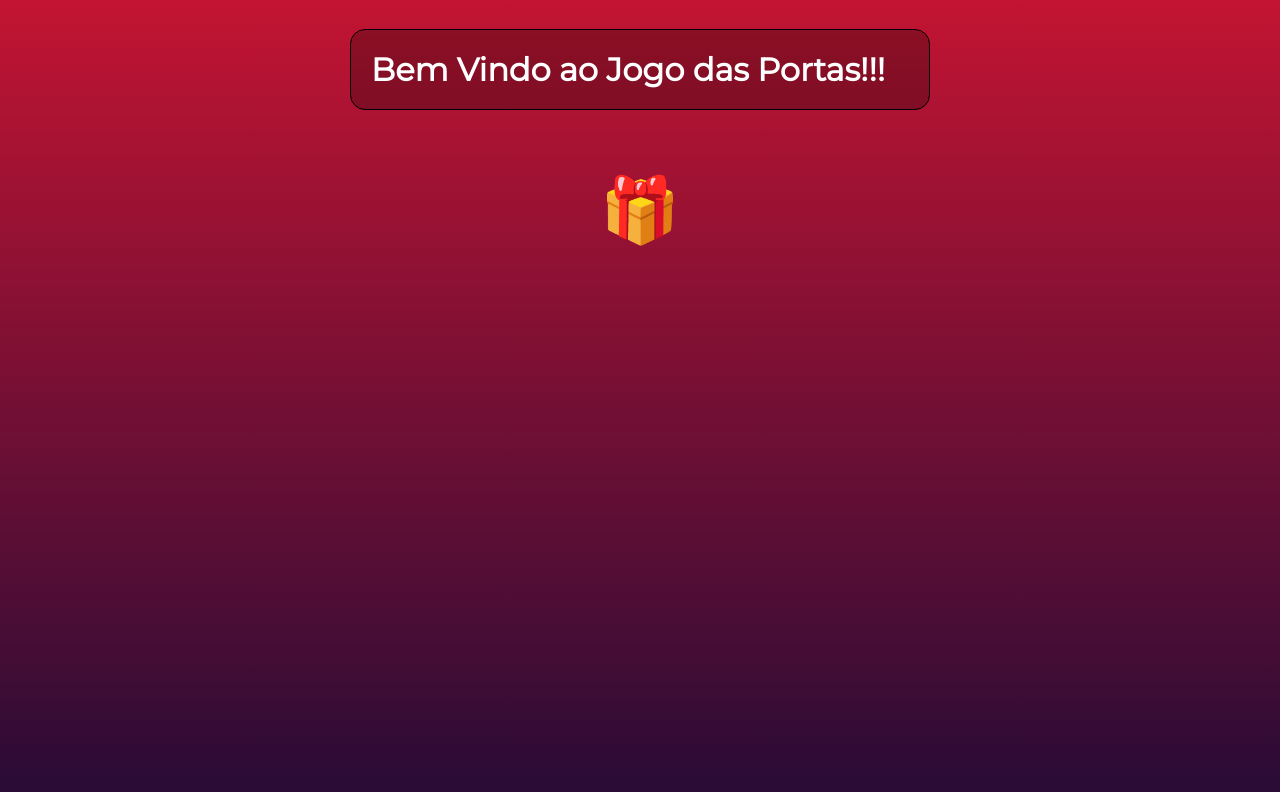
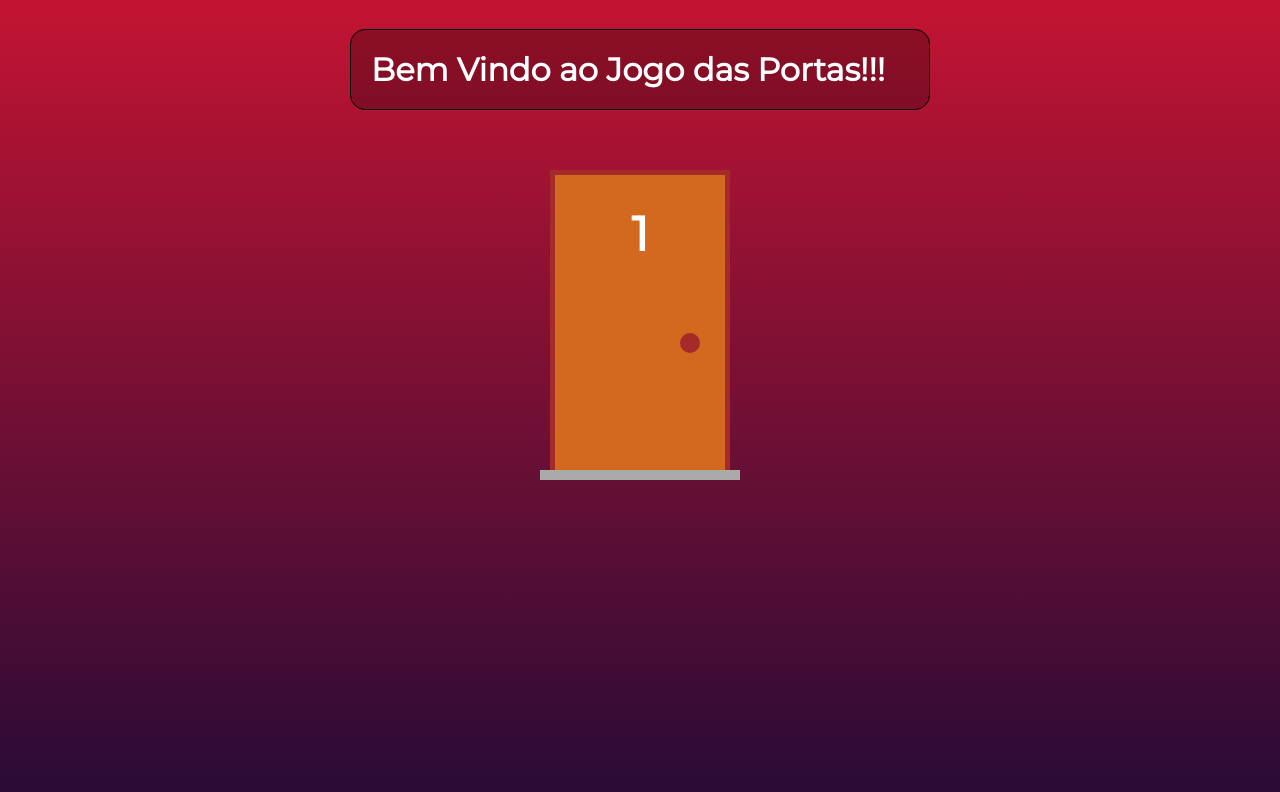
Before and after one commit to Domisnnet/jogo-das-portas, a Vue app: page / in a window 1280 px wide. Shown: the top 792 px of the page. Built offline with nearby package versions, Linux system fonts and the light colour scheme.

Commit message:
alteração final

```diff
--- a/src/App.vue
+++ b/src/App.vue
@@ -1,16 +1,16 @@
 <template>
   <div id="app">
     <h1>Bem Vindo ao Jogo das Portas!!!</h1>
-    <Gift />
+    <Door number="1" :hasGift="false" />
   </div>
 </template>
 
 <script>
-  import Gift from "./components/Gift.vue";
+import Door from "./components/Door.vue";
 
 export default {
   name: "App",
-  components: { Gift },
+  components: { Door },
 }
 </script>
 
--- /dev/null
+++ b/src/components/Door.vue
@@ -0,0 +1,129 @@
+<template>
+    <div class="door-area">
+      <div class="door-frame" :class="{ selected }">
+        <Gift v-if="open && hasGift" />
+      </div>
+      <div class="door" :class=" { open } "
+      @click="toggleDoor">
+        <div class="number" :class="{ selected }">{{ number }}</div>
+        <div class="knob" :class="{ selected }"
+        @click="open = true"></div>
+      </div>
+    </div>
+  </template>
+
+  <script>
+  import Gift from "./Gift.vue";
+
+  export default {
+    name: "DoorComponent",
+    components: { Gift },
+    props: {
+      number: {
+        type: Number,
+        required: true
+      },
+      hasGift: {
+        type: Boolean,
+        default: false
+      }
+    },
+    data() {
+      return {
+        open: false,
+        selected: false
+      };
+    },
+    methods: {
+      toggleDoor() {
+        this.open = !this.open;
+        this.selected = !this.selected;
+      }
+    }
+  };
+  </script>
+
+  <style>
+  :root {
+    --door-border: 5px solid brown;
+    --selected-border: 5px solid #ff0;
+  }
+
+  .door-area {
+    position: relative;
+    display: flex;
+    justify-content: center;
+    width: 200px;
+    height: 310px;
+    border-bottom: 10px solid #aaa;
+    margin-bottom: 20px;
+    font-size: 3rem;
+  }
+
+  .door-frame {
+    position: absolute;
+    display: flex;
+    justify-content: center;
+    align-items: flex-end;
+    width: 180px;
+    height: 300px;
+    border-left: var(--door-border);
+    border-top: var(--door-border);
+    border-right: var(--door-border);
+  }
+
+  .door-frame.selected {
+    border-left: var(--selected-border);
+    border-top: var(--selected-border);
+    border-right: var(--selected-border);
+  }
+
+  .door {
+    position: absolute;
+    display: flex;
+    flex-direction: column;
+    align-items: center;
+    padding: 20px;
+    top: 5px;
+    height: 295px;
+    width: 170px;
+    background-color: chocolate;
+    cursor: pointer;
+  }
+
+  .number {
+    font-weight: bold;
+    padding: 10px;
+    border-radius: 10px;
+  }
+
+  .number.selected {
+    background-color: #ff0;
+    color: #000;
+  }
+
+  .knob {
+    width: 20px;
+    height: 20px;
+    background-color: brown;
+    border-radius: 50%;
+    margin-top: 60px;
+    margin-left: 100px;
+  }
+
+  .knob.selected {
+    background-color: #ff0;
+  }
+
+  .door.open {
+    background-color: #0007;
+  }
+
+  .door.open .knob {
+    display: none;
+  }
+
+  .door.open .number {
+    display: none;
+  }
+  </style>
--- a/src/components/Gift.vue
+++ b/src/components/Gift.vue
@@ -1,6 +1,6 @@
 <template>
     <div class="gift">
-        <p>🎁</p>
+        <img src="../assets/gift.png" alt="Gift" width="200" height="200" />
     </div>
 </template>
 
```
Also changed, not shown: src/assets/gift.png (added).
